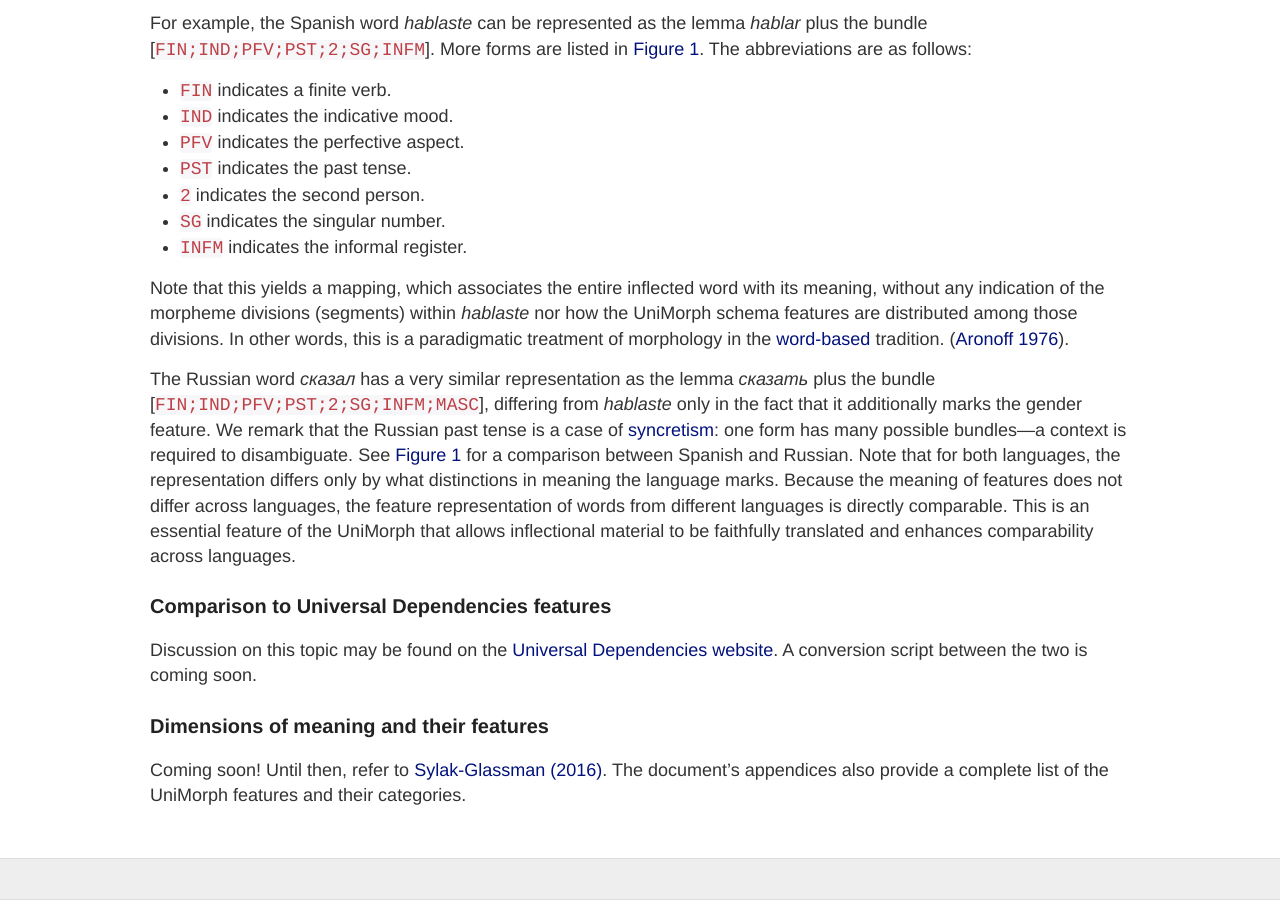
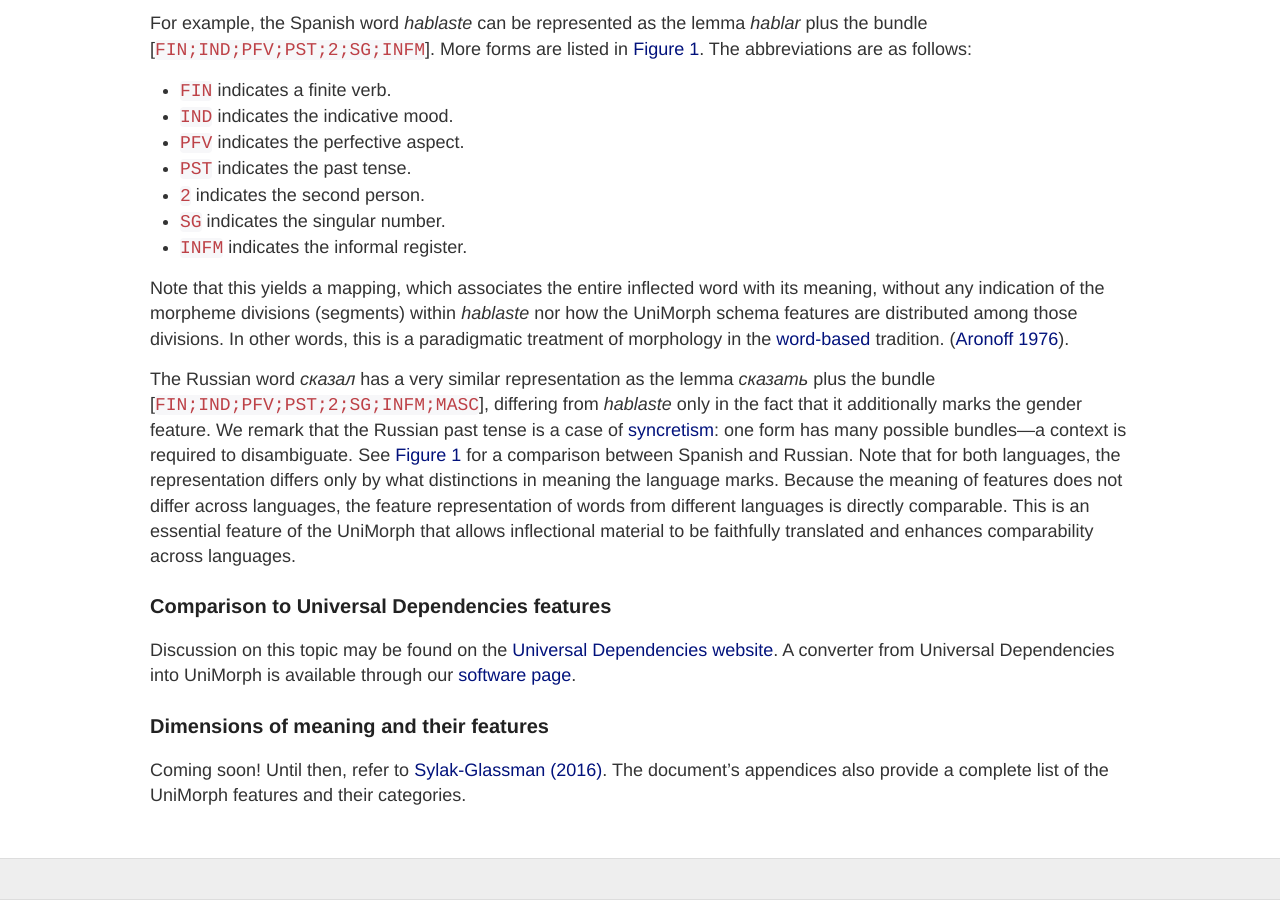
Before and after one commit to unimorph/unimorph.github.io, a Jekyll site: the page built from schema.md, in a window 1280 px wide and 900 px high, scrolled down 608 px. Built offline with Jekyll 4.4.1, drawn with Linux system fonts in a browser that asks for light colours.

Commit message:
Citations!

```diff
--- a/schema.md
+++ b/schema.md
@@ -61,7 +61,7 @@ comparability across languages.
 
 ### Comparison to Universal Dependencies features
 
-Discussion on this topic may be found on the [Universal Dependencies website](http://universaldependencies.org/v2/features.html). A conversion script between the two is coming soon.
+Discussion on this topic may be found on the [Universal Dependencies website](http://universaldependencies.org/v2/features.html). A converter from Universal Dependencies into UniMorph is available through our [software page](/software).
 
 ### Dimensions of meaning and their features
 
```
Also changed, not shown: software.md (+1 -1 lines).
